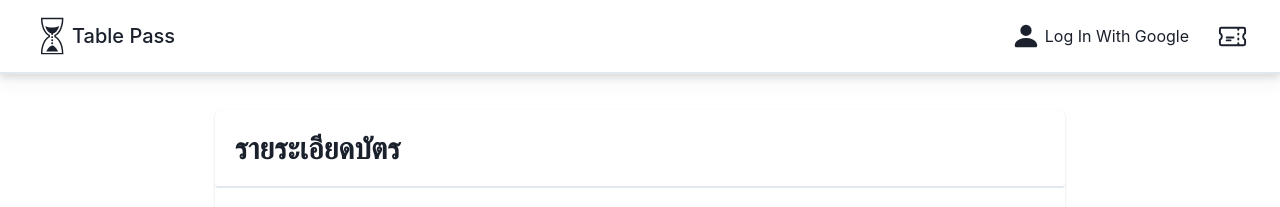
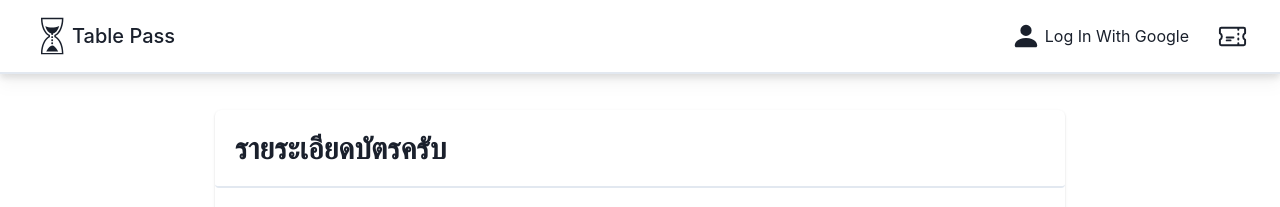
Before and after one commit to SoNicBoom24/Table_pass, a Next.js app: page /app/confirmbuy in a window 1280 px wide. Shown: the top 207 px of the page. Built offline with nearby package versions, Linux system fonts and the light colour scheme; no server answers.

Commit message:
Update confirmbuy.js

```diff
--- a/src/pages/app/confirmbuy.js
+++ b/src/pages/app/confirmbuy.js
@@ -76,7 +76,7 @@ export default function Card_Food() {
         <div className="grid grid-cols-6 gap-2 w-full justify-center items-center">
           <Card className="col-start-2 col-span-4">
             <CardHeader className="border-b-2 rounded">
-              <Heading size="lg">รายระเอียดบัตร</Heading>
+              <Heading size="lg">รายระเอียดบัตรครับ</Heading>
             </CardHeader>
 
             <CardBody>
```
